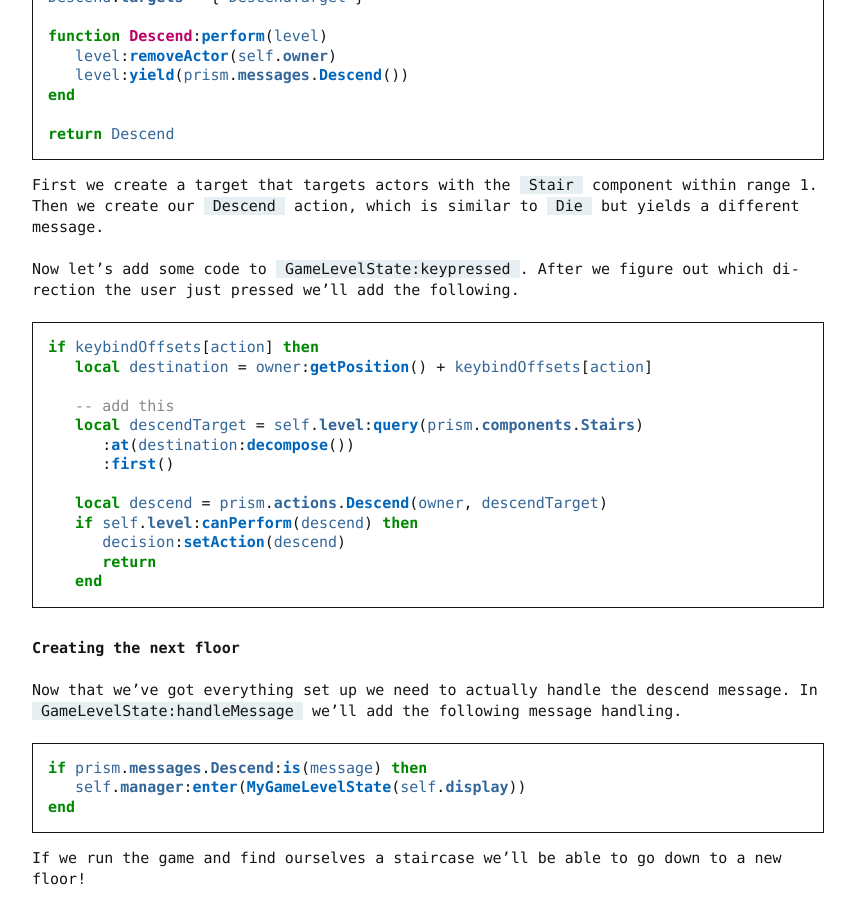
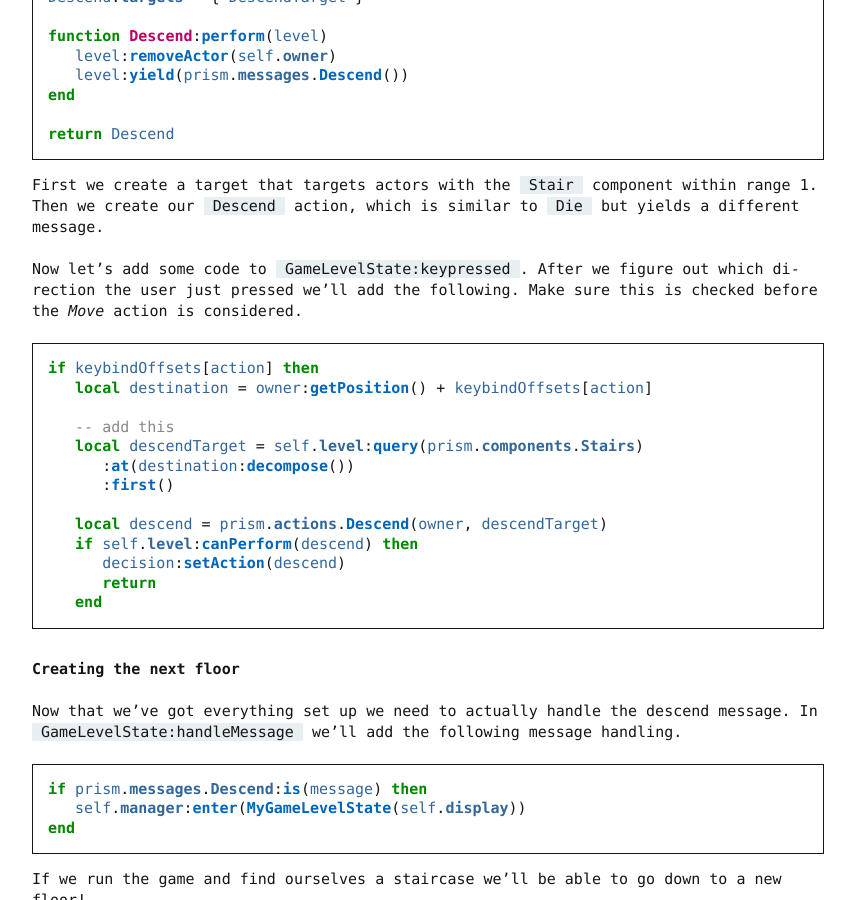
Before and after one commit to drewww/prism, a Sphinx documentation site: the page built from docs/source/making-a-roguelike/part8.rst, in a window 1280 px wide and 900 px high, scrolled down 1742 px. Shown: the whole window, without its empty margins (362-1217 px from the left). Built offline with Sphinx 7.4.7, drawn with Linux system fonts in a browser that asks for light colours; pages that are not in the unit, such as notebooks, are missing from menus; cross-references to code outside the pages are shown as plain code.

Commit message:
Note about action testing order.

```diff
--- a/docs/source/making-a-roguelike/part8.rst
+++ b/docs/source/making-a-roguelike/part8.rst
@@ -99,7 +99,7 @@ First we create a target that targets actors with the ``Stair`` component within
 our ``Descend`` action, which is similar to ``Die`` but yields a different message.
 
 Now let's add some code to ``GameLevelState:keypressed``. After we figure out which direction the user
-just pressed we'll add the following.
+just pressed we'll add the following. Make sure this is checked before the `Move` action is considered.
 
 .. code:: lua
 
```
